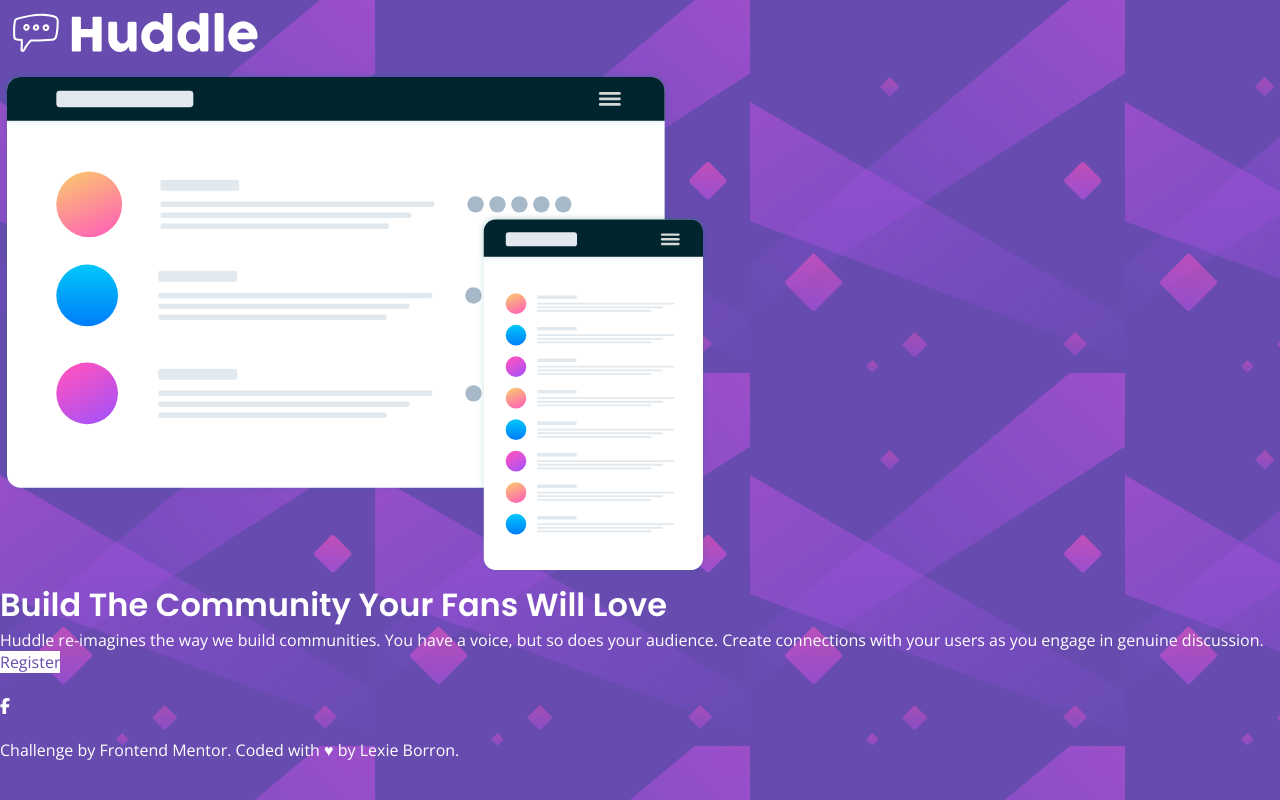
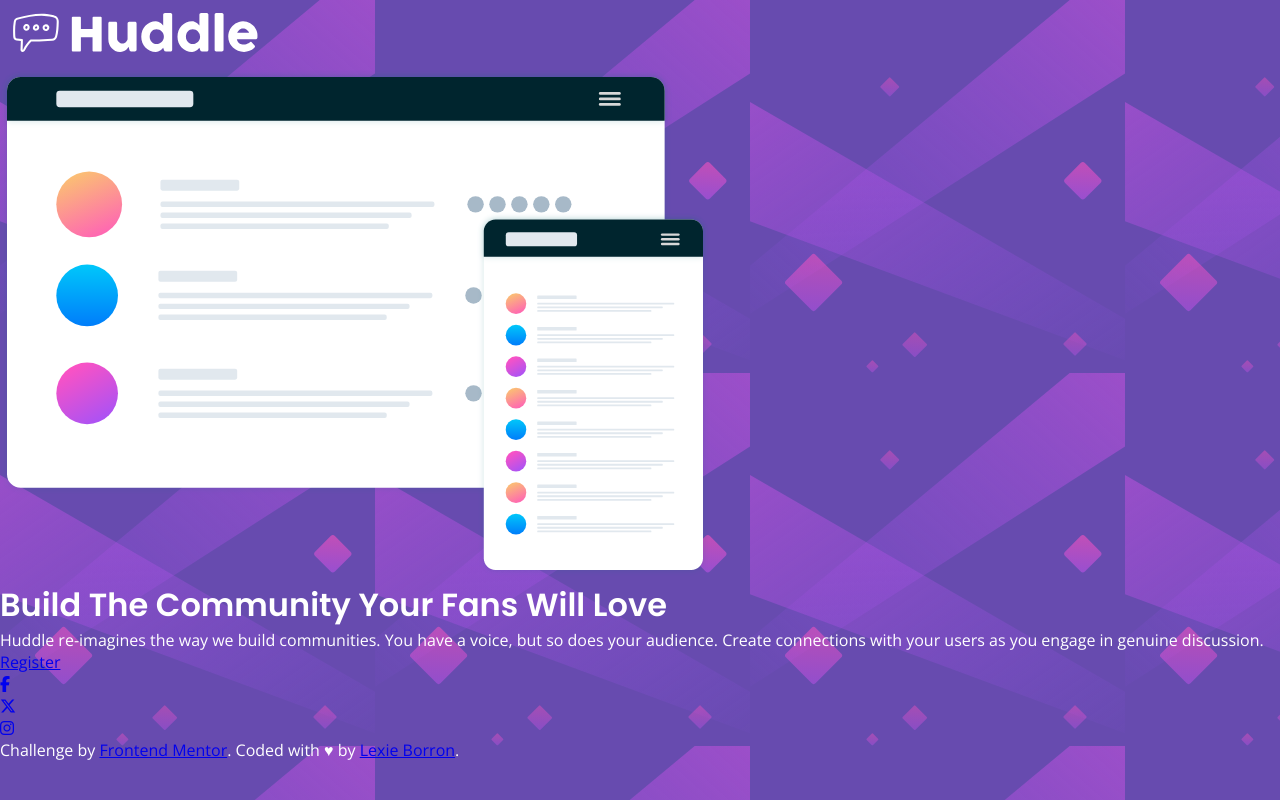
Before and after one commit to lexborron/huddle-landing-page, a plain HTML site: page index.html in a window 1280 px wide. Drawn offline with nearby package versions, Linux system fonts and the light colour scheme.

Commit message:
Add the rest of social icon links

```diff
--- a/index.html
+++ b/index.html
@@ -32,21 +32,22 @@
     <p>Huddle re-imagines the way we build communities. You have a voice, but so does your audience.
       Create connections with your users as you engage in genuine discussion.</p>
 
-    <a class="register" href="#">Register</a>
+    <a class="register-link" href="#">Register</a>
   </main>
-  <footer class="attribution">
+  <footer>
     <!-- Social Media Links -->
-    <ul>
+    <ul class="social-links">
       <li>
-        <a href="#">
+        <a href="https://www.facebook.com" target="_blank"><i class="fa-brands fa-facebook-f"></i>
         </a>
       </li>
-      <li><a href="#"><i class="fa-brands fa-facebook-f" style="color: white;"></i></a></li>
-      <li><a href="#"></a></li>
+      <li><a href="https://www.twitter.com" target="_blank"><i class="fa-brands fa-x-twitter"></i></a></li>
+      <li><a href="https://www.instagram.com/" target="_blank"><i class="fa-brands fa-instagram"></i></a></li>
     </ul>
+
     <p>
       Challenge by <a href="https://www.frontendmentor.io?ref=challenge" target="_blank">Frontend Mentor</a>.
-      Coded with &hearts; by <a href="https://github.com/lexborron">Lexie Borron</a>.
+      Coded with &hearts; by <a href="https://github.com/lexborron" target="_blank">Lexie Borron</a>.
     </p>
   </footer>
 
```
